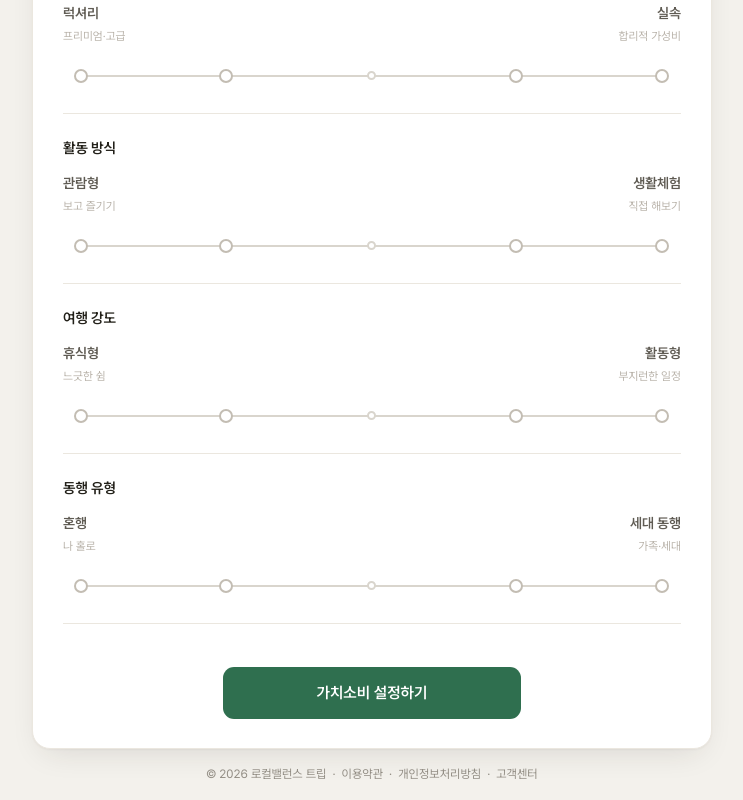
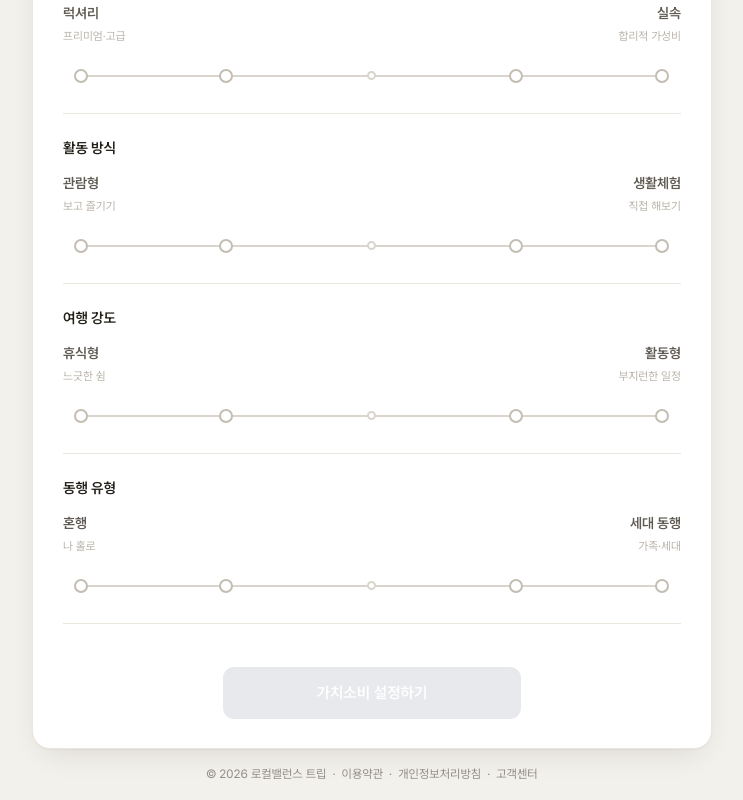
Before and after one commit to HD-GZ/LOCAL_BALANCE_TRIP_FRONT, a Next.js app: page /propensity in a window 1280 px wide. Shown: the part 484-1284 px from the top of the page, without its empty margins (268-1011 px from the left). Built offline with nearby package versions, Linux system fonts and the light colour scheme; no server answers.

Commit message:
fix:취향진단 미완료시 가치소비 페이지 이동 방지

```diff
--- a/src/app/(main)/propensity/page.tsx
+++ b/src/app/(main)/propensity/page.tsx
@@ -126,9 +126,9 @@ function PropensityContent({ userId }: { userId: number | undefined }) {
   const currentStep = VALID_STEPS.includes(rawStep) ? rawStep : 1;
   const questions = currentStep === 1 || currentStep === 2 ? PROPENSITY_QUESTIONS[currentStep] : [];
   const currentAnswers = currentStep === 1 ? answers.preference : answers.valueConsumption;
-  const isAllAnswered = Object.values(answers).every((group) =>
-    Object.values(group).every((value) => value !== 0),
-  );
+  const isPreferenceAnswered = Object.values(answers.preference).every((value) => value !== 0);
+  const isAllAnswered =
+    isPreferenceAnswered && Object.values(answers.valueConsumption).every((value) => value !== 0);
   const propensityResult =
     postPropensityMutation.data?.propensityResult ?? propensityResultQuery.data?.propensityResult;
   const propensityType = propensityResult?.type ?? "";
@@ -189,7 +189,11 @@ function PropensityContent({ userId }: { userId: number | undefined }) {
         <div className="flex w-full flex-col items-center self-stretch pt-5">
           {currentStep === 1 && (
             <Button
-              className="h-13.5 min-w-75 px-5.5 text-[15.5px] font-semibold"
+              className={cn(
+                "h-13.5 min-w-75 px-5.5 text-[15.5px] font-semibold cursor-pointer",
+                !isPreferenceAnswered && "bg-gray-300",
+              )}
+              disabled={!isPreferenceAnswered}
               onClick={() => goStep(2)}
             >
               가치소비 설정하기
```
